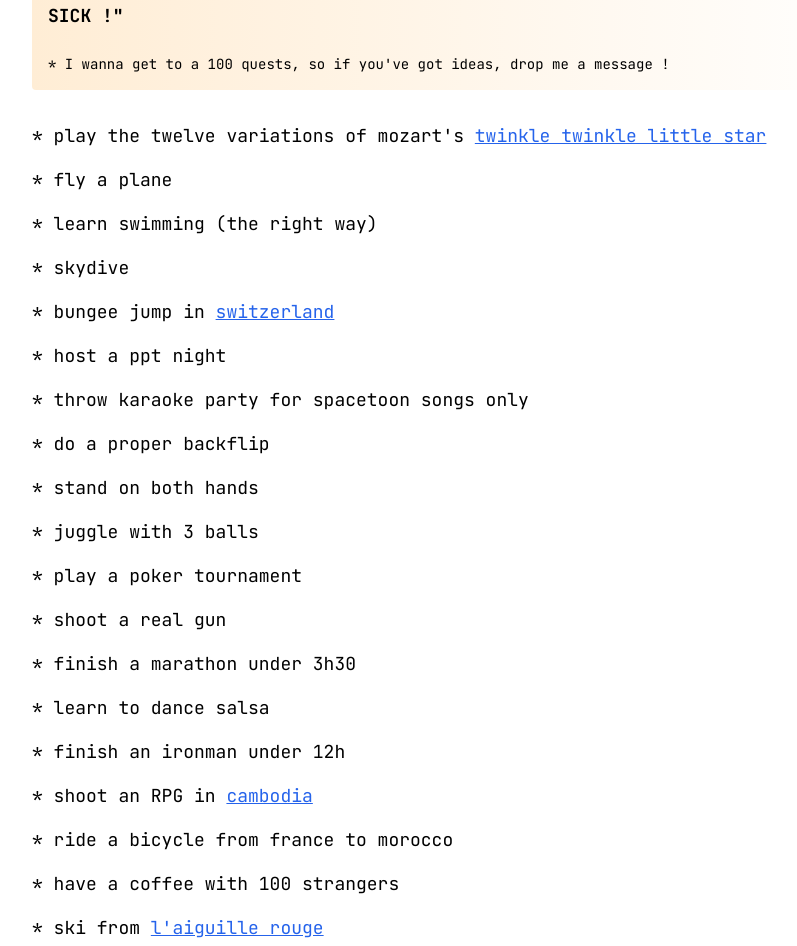
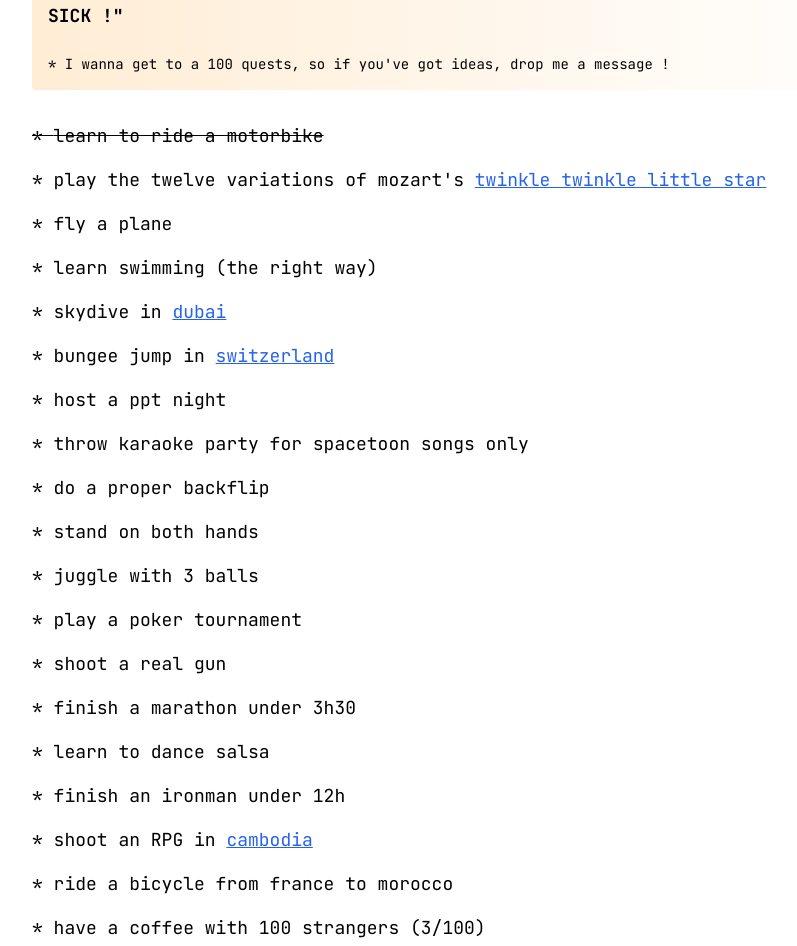
Before and after one commit to YounesAEO/younesaeo-website, a Next.js app: page /side-quests in a window 1280 px wide. Shown: the part 266-1212 px from the top of the page, without its empty margins (176-973 px from the left). Built offline with nearby package versions, Linux system fonts and the light colour scheme.

Commit message:
feat: remove/add questions

```diff
--- a/app/experiments/page.tsx
+++ b/app/experiments/page.tsx
@@ -3,9 +3,9 @@ import Link from 'next/link';
 const posts = [
 	{
 		id: 'motorbike-begins',
-		title: 'How I Started Riding Motorbikes',
+		title: 'On becoming a motorbike rider',
 		excerpt:
-			'Exploring the principles of motorcycle riding and the lessons learned along the way...',
+			'From a silly challenge in late night party to my first motorbike trip in Morocco...',
 		date: '2023-12-15',
 		readTime: '5 min read',
 	},
--- a/app/questions/page.tsx
+++ b/app/questions/page.tsx
@@ -20,10 +20,11 @@ const questions = [
 		content: 'what would heaven be like for you ?',
 	},
 	{
-		content: 'what are you interested in lately ?',
+		content: "what is one thing you didn't expect to learn this year ?",
 	},
 	{
-		content: 'what have you been thinking about lately ?',
+		content:
+			"when you have time to wonder what's a thought or idea you regularly find yourself going back to because you find it so interesting ?",
 	},
 	{
 		content:
--- a/app/side-quests/page.tsx
+++ b/app/side-quests/page.tsx
@@ -3,6 +3,10 @@ import OldLink from '../components/old-link';
 
 export default function SideQuests() {
 	const quests = [
+		{
+			text: 'learn to ride a motorbike',
+			done: true,
+		},
 		{
 			text: "play the twelve variations of mozart's ",
 			link: {
@@ -12,7 +16,13 @@ export default function SideQuests() {
 		},
 		{ text: 'fly a plane' },
 		{ text: 'learn swimming (the right way)' },
-		{ text: 'skydive' },
+		{
+			text: 'skydive in ',
+			link: {
+				text: 'dubai',
+				href: 'https://www.youtube.com/watch?v=bFIB05LGtMs',
+			},
+		},
 		{
 			text: 'bungee jump in ',
 			link: {
@@ -38,7 +48,7 @@ export default function SideQuests() {
 			},
 		},
 		{ text: 'ride a bicycle from france to morocco' },
-		{ text: 'have a coffee with 100 strangers' },
+		{ text: 'have a coffee with 100 strangers (3/100)' },
 		{
 			text: 'ski from ',
 			link: {
@@ -61,7 +71,7 @@ export default function SideQuests() {
 				href: 'https://maps.app.goo.gl/tHFPYnaUgLXjouZ9A',
 			},
 		},
-		{ text: 'finish my 100 book list' },
+		{ text: 'read 100 books in 10 years (3/100)' },
 		{ text: 'travel with a stranger' },
 		{ text: 'do an improv class' },
 		{
@@ -118,7 +128,9 @@ export default function SideQuests() {
 			</div>
 			<ul className="space-y-4 text-lg">
 				{quests.map((quest, index) => (
-					<li key={index}>
+					<li
+						key={index}
+						className={quest.done ? 'line-through' : ''}>
 						* {quest.text}
 						{quest.link && (
 							<OldLink
```
